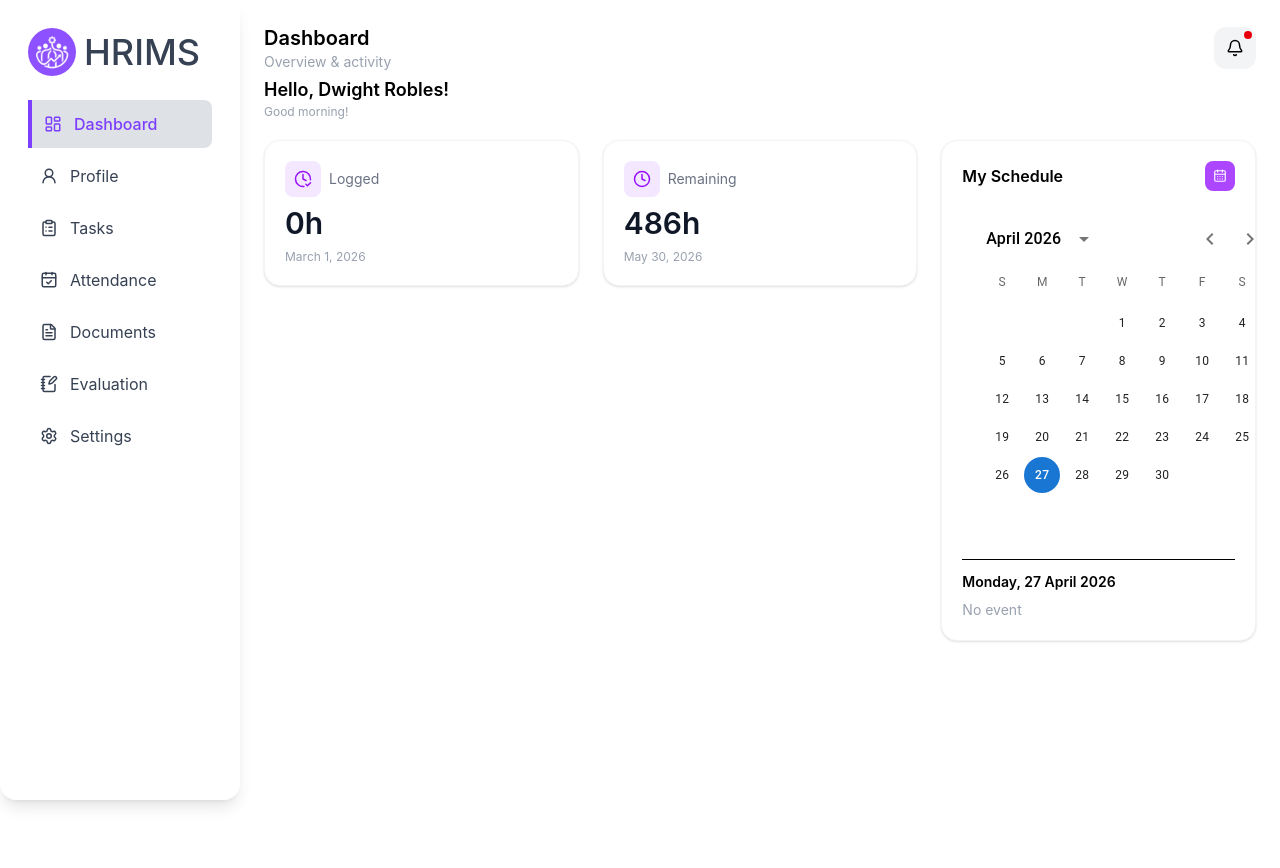
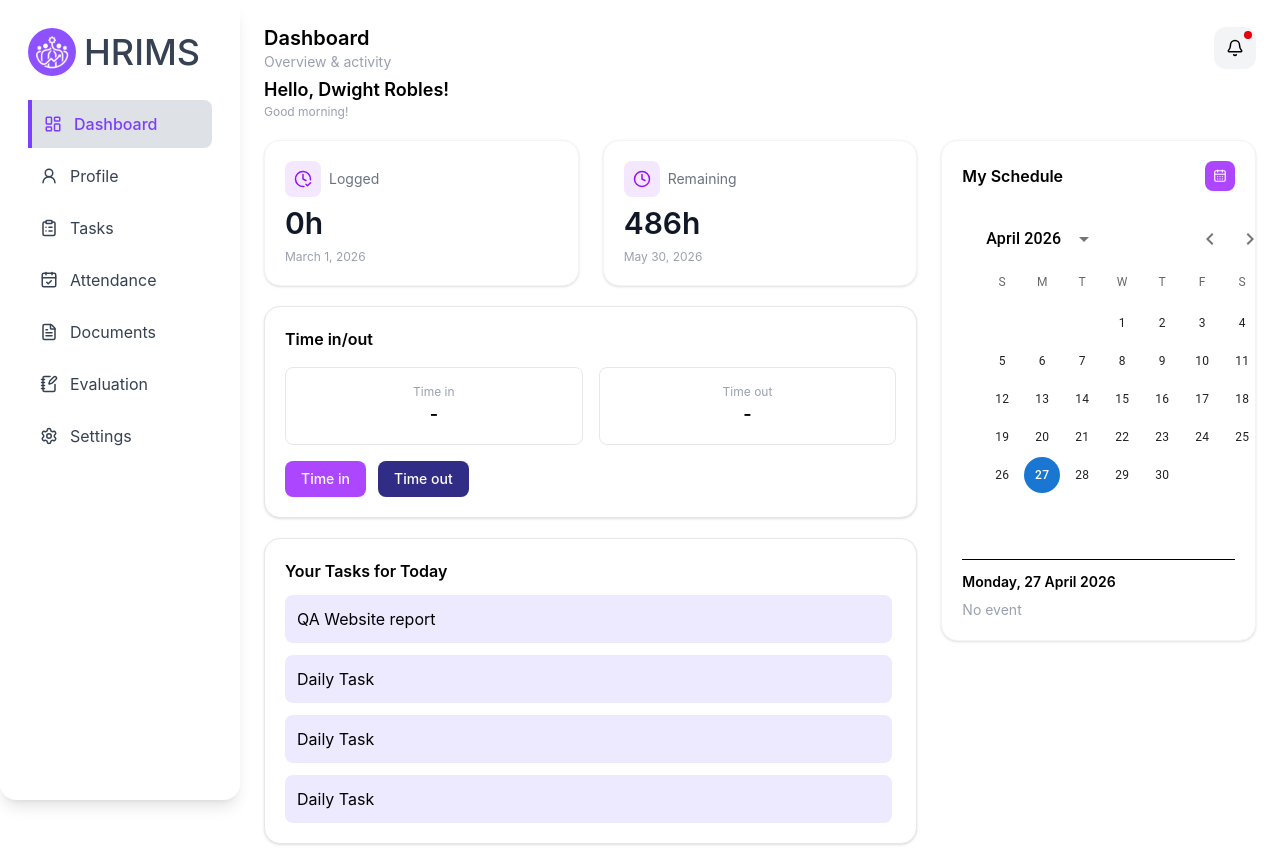
Before and after one commit to dev-St0ic/HR-Internship-Management-System, a React (Vite) app in the folder frontend-hrms/: page /intern in a window 1280 px wide. Before the commit the page ends 800 px from the top, so only its background shows below. Built offline with nearby package versions, Linux system fonts and the light colour scheme.

Commit message:
Made and added all the components for the intern dashboard

```diff
--- /dev/null
+++ b/frontend-hrms/src/portals/interns/components/mochDataTasks.js
@@ -0,0 +1,8 @@
+export const internTasksData = {
+  tasks: [
+    { id: 1, title: "QA Website report" },
+    { id: 2, title: "Daily Task" },
+    { id: 3, title: "Daily Task" },
+    { id: 4, title: "Daily Task" },
+  ],
+};
--- /dev/null
+++ b/frontend-hrms/src/portals/interns/components/ui/TaskListCard.jsx
@@ -0,0 +1,30 @@
+import { useNavigate } from "react-router-dom";
+
+export default function TaskListCard({ tasks }) {
+  const navigate = useNavigate();
+
+  //When a user clicks the task, this will route you to the tasks page on the actual task
+  const handleClick = (taskId) => {
+    navigate(`/intern/tasks?taskIs=${taskId}`);
+  };
+
+  return (
+    <div className="bg-white border border-gray-200 rounded-2xl p-5 shadow-sm">
+      {/*title*/}
+      <h3 className="font-semibold mb-3">Your Tasks for Today</h3>
+
+      {/* Scrollable List */}
+      <div className="space-y-3 max-h-75 overflow-y-auto pr-1">
+        {tasks.map((task) => (
+          <div
+            key={task.id}
+            onClick={() => handleClick(task.id)}
+            className="bg-violet-100 p-3 rounded-lg cursor-pointer hover:bg-violet-200 transition"
+          >
+            {task.title}
+          </div>
+        ))}
+      </div>
+    </div>
+  );
+}
--- /dev/null
+++ b/frontend-hrms/src/portals/interns/components/ui/TimeButton.jsx
@@ -0,0 +1,27 @@
+export default function TimeButton({
+  label,
+  onClick,
+  variant = "primary",
+  disabled = false,
+}) {
+  const base =
+    "flex items-center justify-center gap-2 px-4 py-2 rounded-lg text-sm font-medium transition";
+
+  const styles = {
+    primary: "bg-purple-500 text-white hover:bg-purple-600",
+    secondary: "bg-indigo-900 text-white hover:bg-indigo-800",
+  };
+
+  const disabledStyle =
+    "border border-purple-500 bg-white text-purple-500 cursor-not-allowed";
+
+  return (
+    <button
+      onClick={onClick}
+      disabled={disabled}
+      className={`${base} ${disabled ? disabledStyle : styles[variant]}`}
+    >
+      {label}
+    </button>
+  );
+}
--- /dev/null
+++ b/frontend-hrms/src/portals/interns/components/ui/TimeCard.jsx
@@ -0,0 +1,64 @@
+import { useState } from "react";
+import TimeButton from "./TimeButton";
+
+export default function TimeCard({ date }) {
+  const [timeIn, setTimeIn] = useState(null);
+  const [timeOut, setTimeOut] = useState(null);
+
+  const handleTimeIn = () => {
+    const now = new Date().toLocaleTimeString([], {
+      hour: "2-digit",
+      minute: "2-digit",
+      second: "2-digit",
+    });
+    setTimeIn(now);
+  };
+
+  const handleTimeOut = () => {
+    const now = new Date().toLocaleTimeString([], {
+      hour: "2-digit",
+      minute: "2-digit",
+      second: "2-digit",
+    });
+    setTimeOut(now);
+  };
+
+  return (
+    <div className="bg-white border border-gray-200 rounded-2xl p-5 shadow-sm">
+      {/*Header*/}
+      <div className="flex items-center justify-between mb-4">
+        <h3 className="font-semibold">Time in/out</h3>
+        <p className="text-sm text-gray-400">{date}</p>
+      </div>
+
+      {/*Time Boxes */}
+      <div className="grid grid-cols-2 gap-4 mb-4">
+        <div className="border border-gray-200 rounded-lg p-4 text-center">
+          <p className="text-xs text-gray-400">Time in</p>
+          <p className="text-lg font-semibold">{timeIn || "-"}</p>
+        </div>
+
+        <div className="border border-gray-200 rounded-lg p-4 text-center">
+          <p className="text-xs text-gray-400">Time out</p>
+          <p className="text-lg font-semibold">{timeOut || "-"}</p>
+        </div>
+      </div>
+
+      {/* Buttons */}
+      <div className="flex gap-3">
+        <TimeButton
+          label="Time in"
+          onClick={handleTimeIn}
+          variant="primary"
+          disabled={!!timeIn}
+        />
+        <TimeButton
+          label="Time out"
+          onClick={handleTimeOut}
+          variant="secondary"
+          disabled={!!timeOut}
+        />
+      </div>
+    </div>
+  );
+}
--- a/frontend-hrms/src/portals/interns/pages/InternDashboard.jsx
+++ b/frontend-hrms/src/portals/interns/pages/InternDashboard.jsx
@@ -4,6 +4,9 @@ import { iconMap } from "../../../common/config/iconMap";
 import StatCard from "../../../common/components/ui/StatCard";
 import GreetingHeader from "../../../common/components/ui/GreetingHeader";
 import CalendarPanel from "../components/ui/CalendarPanel";
+import TimeCard from "../components/ui/TimeCard";
+import { internTasksData } from "../components/mochDataTasks";
+import TaskListCard from "../components/ui/TaskListCard";
 
 export default function Dashboard() {
   const stats = dashboardStats.intern;
@@ -32,6 +35,8 @@ export default function Dashboard() {
           </div>
 
           {/* Other Component */}
+          <TimeCard />
+          <TaskListCard tasks={internTasksData.tasks} />
         </div>
 
         {/* Right Side */}
```
